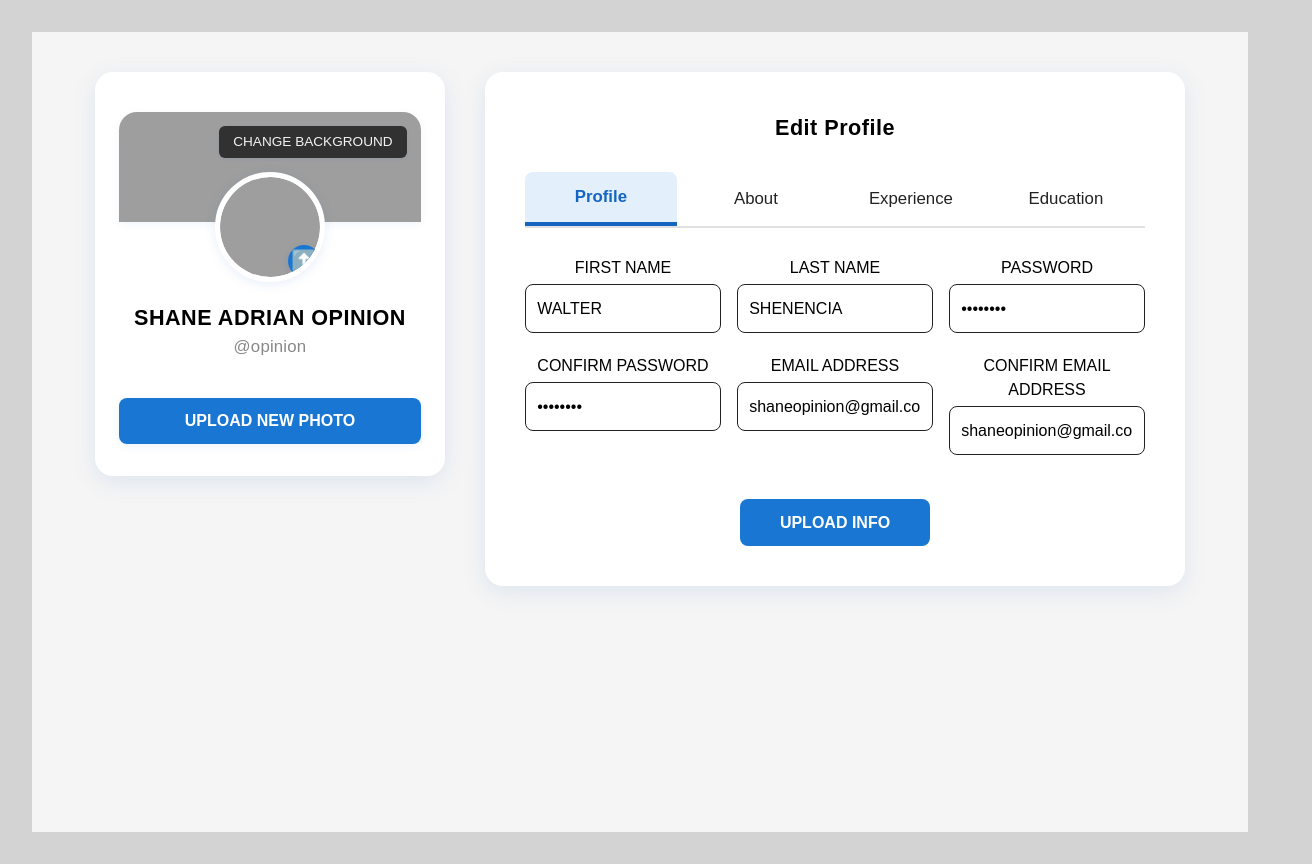
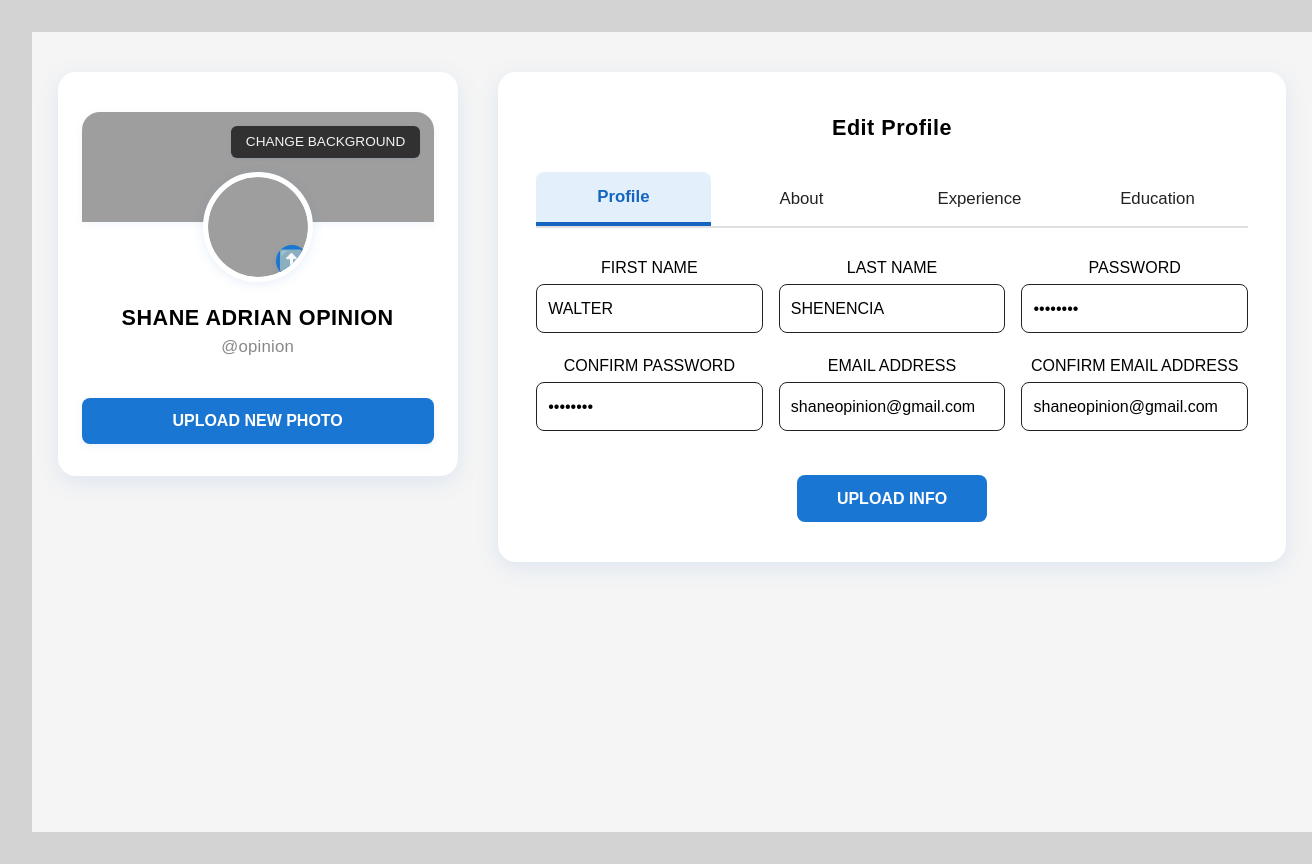
Before and after one commit to Mayuushi/IT342-Syncra, a React (Vite) app in the folder frontend-web/My-Syncra/: page /profile in a window 1280 px wide. Shown: the whole page, 1312 px wide, since content can reach past the window. Built offline with nearby package versions, Linux system fonts and the light colour scheme; sample sign-in values are in the browser's storage; grey boxes are pictures that could not be loaded.

Commit message:
Updated UI profile making it wide

```diff
--- a/frontend-web/My-Syncra/src/Components/Sections/Profile.jsx
+++ b/frontend-web/My-Syncra/src/Components/Sections/Profile.jsx
@@ -43,13 +43,17 @@ function Profile() {
   // Enhanced styles
   const containerStyle = {
     display: "flex",
-    flexWrap: "wrap",
+    flexWrap: "nowrap",
     gap: "2.5rem",
     justifyContent: "center",
     alignItems: "flex-start",
-    padding: "2.5rem 0",
+    padding: "2.5rem 2vw",
     background: "#f5f5f5",
     minHeight: "100vh",
+    width: "100vw",
+    boxSizing: "border-box",
+    maxWidth: "100vw",
+    overflowX: "auto",
   };
 
   const cardStyle = {
@@ -57,21 +61,22 @@ function Profile() {
     borderRadius: "18px",
     boxShadow: "0 6px 24px rgba(21,101,192,0.10)",
     padding: "2.5rem 1.5rem 2rem 1.5rem",
-    width: "350px",
-    minWidth: "280px",
-    maxWidth: "100vw",
+    width: "400px",
+    minWidth: "340px",
+    maxWidth: "480px",
     position: "relative",
     overflow: "visible",
+    flex: "0 0 400px",
   };
 
   const editPanelStyle = {
     background: "#fff",
     borderRadius: "18px",
     boxShadow: "0 6px 24px rgba(21,101,192,0.10)",
-    padding: "2.5rem",
-    flex: "1 1 420px",
-    minWidth: "320px",
-    maxWidth: "700px",
+    padding: "2.5rem 3vw",
+    flex: "1 1 900px",
+    minWidth: "400px",
+    maxWidth: "1200px",
   };
 
   const profileImageWrapper = {
```
